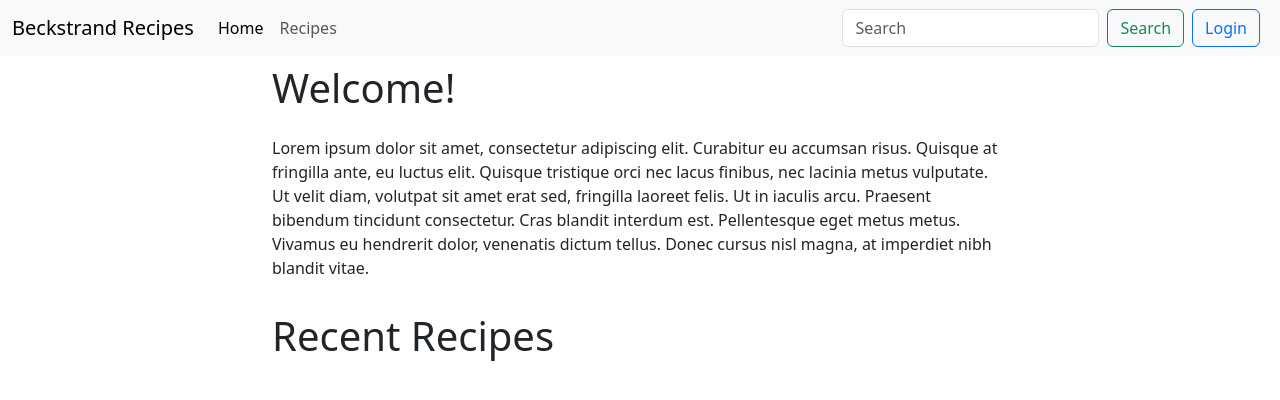
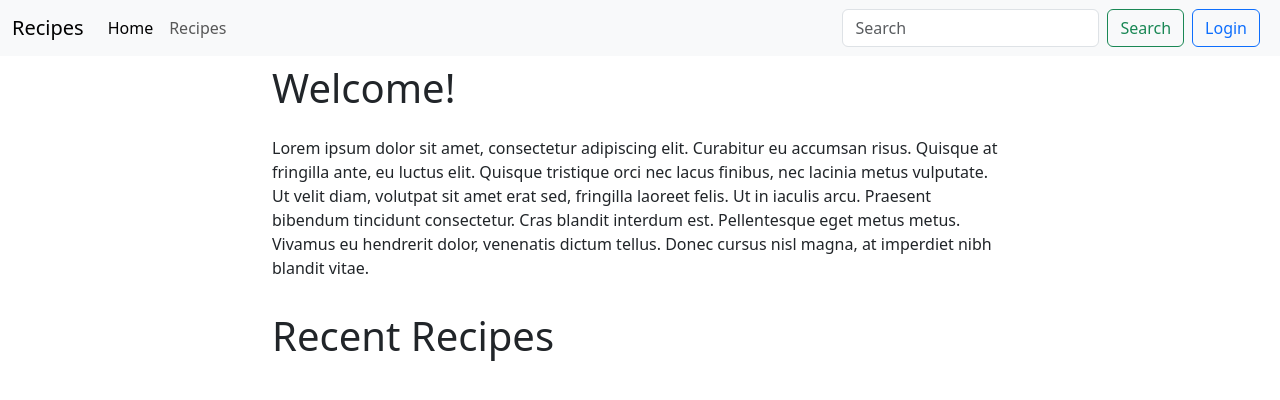
Before and after one commit to sbeckstrand/recipe_app, a Django app: template recipes/templates/index.html in a window 1280 px wide. Shown: the top 400 px of the page. Run offline with Django 3.2, Linux system fonts and the light colour scheme; the template is opened without the code that fills it, so the values that code supplies are empty.

```diff
--- a/recipes/templates/nav.html
+++ b/recipes/templates/nav.html
@@ -1,6 +1,6 @@
 <nav class="navbar navbar-expand-lg bg-body-tertiary">
     <div class="container-fluid">
-      <a class="navbar-brand" href="#">Beckstrand Recipes</a>
+      <a class="navbar-brand" href="#">Recipes</a>
       <button class="navbar-toggler" type="button" data-bs-toggle="collapse" data-bs-target="#navbarSupportedContent" aria-controls="navbarSupportedContent" aria-expanded="false" aria-label="Toggle navigation">
         <span class="navbar-toggler-icon"></span>
       </button>
```
Also changed, not shown: README.md.
